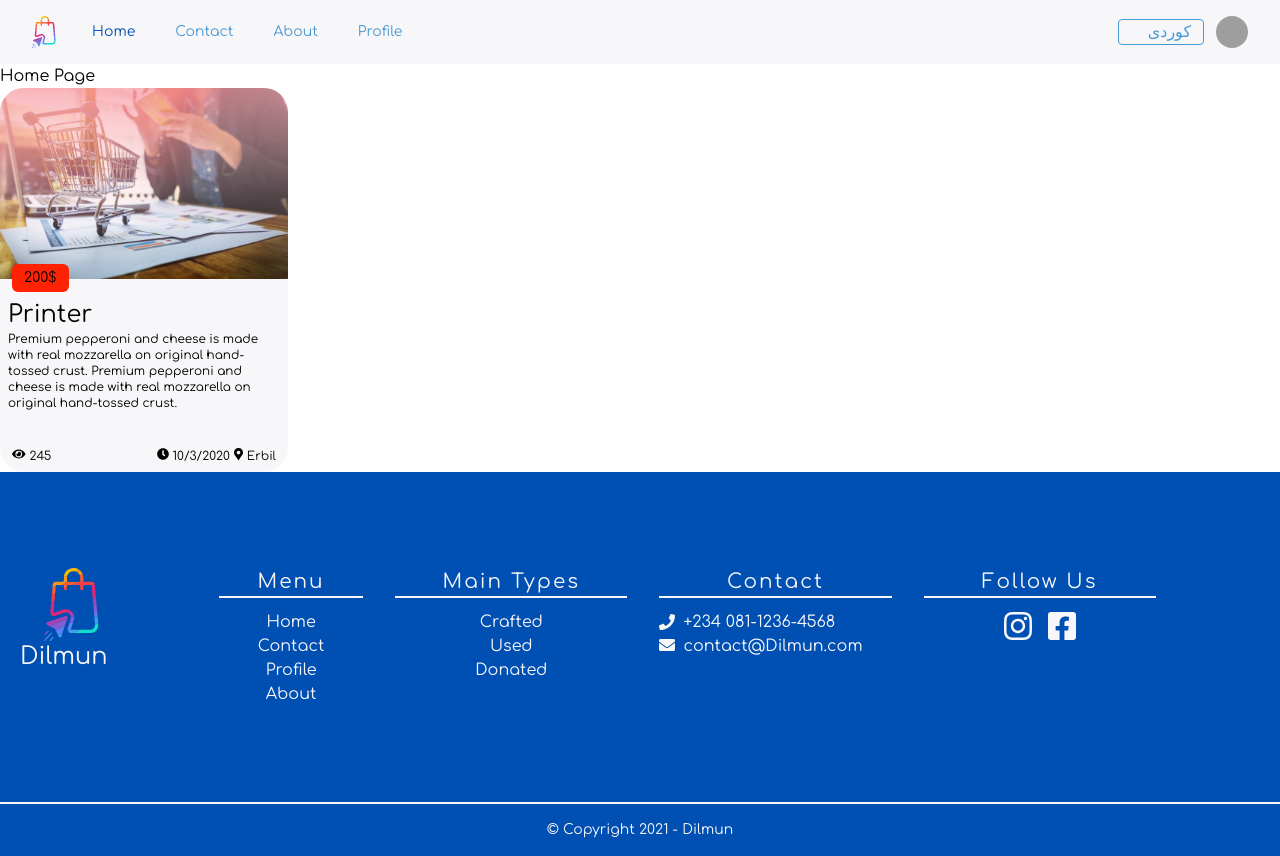
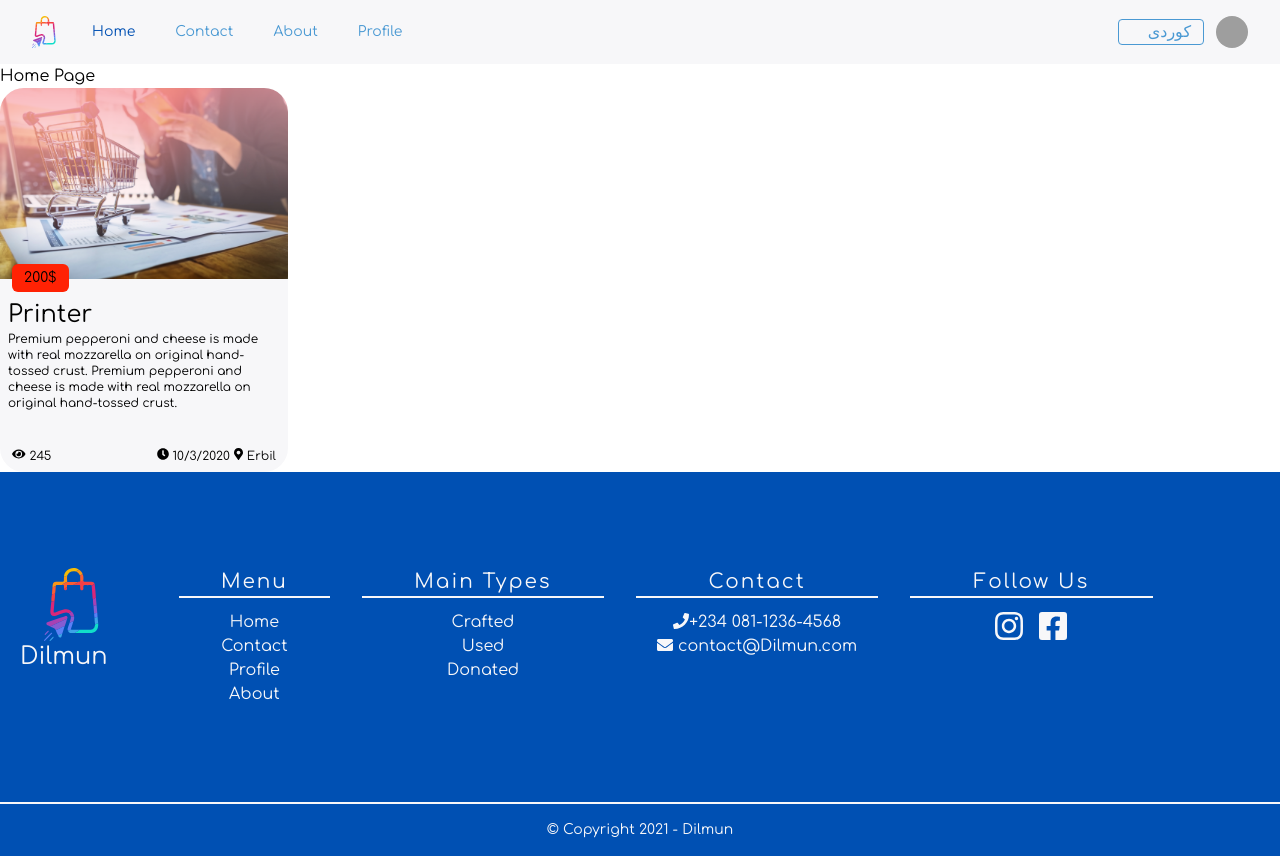
Before and after one commit to ReCoded-Org/capstone-iraq-rct-dilmun, a React (Create React App) app: page / in a window 1280 px wide. Built offline with nearby package versions, Linux system fonts and the light colour scheme; grey boxes are pictures that could not be loaded.

Commit message:
Fix styling issue

```diff
--- a/src/components/Footer/Footer.jsx
+++ b/src/components/Footer/Footer.jsx
@@ -24,11 +24,11 @@ export default function Footer() {
                             alt="logo"
                         />
                     </a>
-                    <h3 className="title-font text-2xl font-medium">Dilmun</h3>
+                    <h3 className="text-2xl font-medium">Dilmun</h3>
                 </div>
-                <div className="flex-grow flex flex-wrap md:pl-20 -mb-10 md:mt-0 mt-10 md:text-center">
+                <div className="flex-grow flex flex-wrap md:pl-10 -mb-10 md:mt-0 mt-6 md:text-center">
                     <div className="lg:w-1/6 md:w-1/2 w-full px-4 ">
-                        <h2 className="title-font font-medium tracking-widest text-xl mb-3  border-b-2 ">
+                        <h2 className="font-medium tracking-widest text-xl mb-3  border-b-2 ">
                             {t('footer.menu')}
                         </h2>
                         <nav className="list-none mb-10">
@@ -71,7 +71,7 @@ export default function Footer() {
                         </nav>
                     </div>
                     <div className="lg:w-1/4 md:w-1/2 w-full px-4">
-                        <h2 className="title-font font-medium text-white-900 tracking-widest text-xl mb-3 border-b-2">
+                        <h2 className="font-medium text-white-900 tracking-widest text-xl mb-3 border-b-2">
                             {t('footer.type')}
                         </h2>
                         <nav className="list-none mb-10">
@@ -93,39 +93,29 @@ export default function Footer() {
                         </nav>
                     </div>
                     <div className="lg:w-1/4 md:w-1/2 w-full px-4">
-                        <h2 className="title-font font-medium text-gray-900 tracking-widest text-xl mb-3 border-b-2">
+                        <h2 className="font-medium text-gray-900 tracking-widest text-xl mb-3 border-b-2">
                             {t('navbar.contact')}
                         </h2>
                         <nav className="list-none mb-10">
                             <li>
-                                <div className="w-64 flex-shrink-0 md:mx-0 mx-auto text-center md:text-left ">
-                                    <a
-                                        href="/"
-                                        className="flex title-font items-center md:justify-start justify-center"
-                                    >
-                                        <FontAwesomeIcon
-                                            icon="phone"
-                                            className="hover:text-green mr-2"
-                                        />
-                                        <span>+234 081-1236-4568</span>
-                                    </a>
-                                </div>
-                            </li>
-                            <li>
-                                <div className="w-64 flex-shrink-0 md:mx-0 mx-auto  md:text-left ">
-                                    <a href="/">
-                                        <FontAwesomeIcon
-                                            icon="envelope"
-                                            className="hover:text-green mr-2"
-                                        />
-                                        <span>contact@Dilmun.com</span>{' '}
-                                    </a>
-                                </div>
+                            <div className="flex-shrink item-center justify-center ">
+                            <div>
+                                 <a href="tel:+234081-1236-4568" >
+                                     <FontAwesomeIcon icon="phone"  className="hover:text-green "/><span >+234 081-1236-4568</span>
+                                </a>
+                            </div>
+                            <div>
+                                <a href="mailto:contact@Dilmun.com" >
+                                    <FontAwesomeIcon icon="envelope" className="hover:text-green "/>  <span >contact@Dilmun.com</span>
+                                </a>
+                            </div>
+
+                         </div>
                             </li>
                         </nav>
                     </div>
                     <div className="lg:w-1/4 md:w-1/2 w-full px-4">
-                        <h2 className="title-font font-medium  tracking-widest text-xl mb-3  border-b-2">
+                        <h2 className="font-medium  tracking-widest text-xl mb-3  border-b-2">
                             {t('footer.follow')}
                         </h2>
                         <nav className="list-none mb-10">
```
